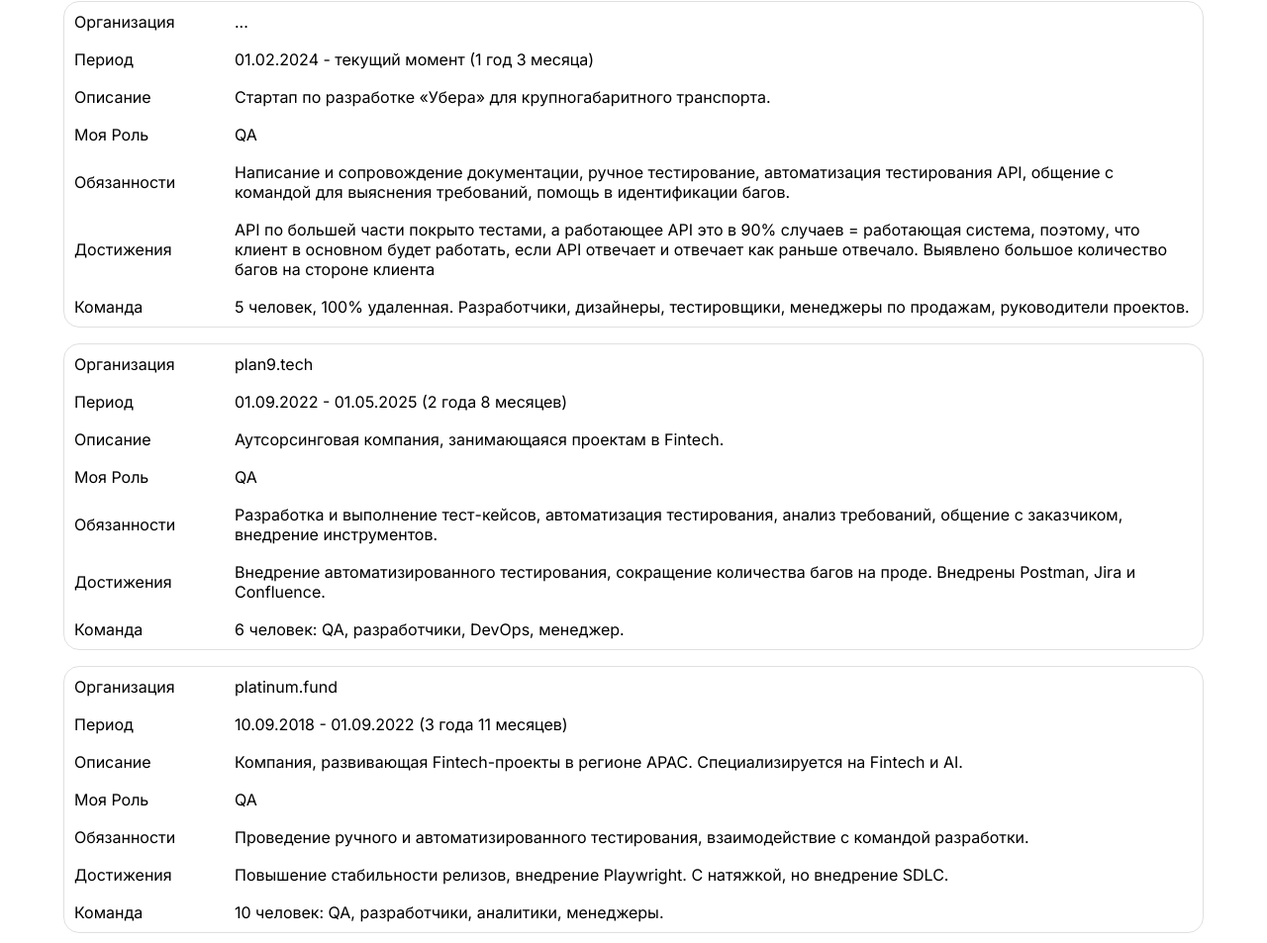
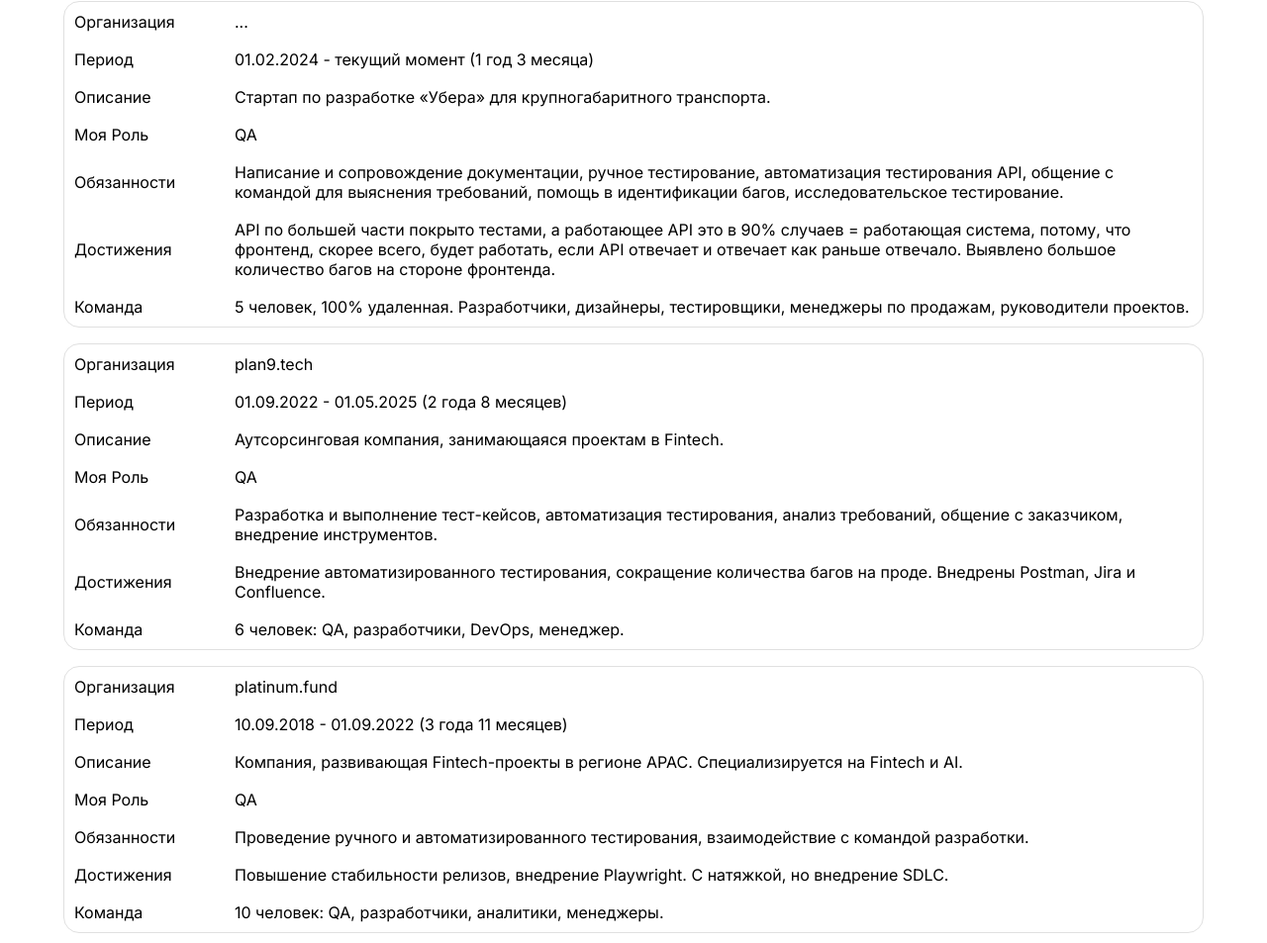
Before and after one commit to recherches-meteorologiques/recherches-meteorologiques.github.io, a website: page index.html in a window 1280 px wide. Shown: the part 1221-2174 px from the top of the page at 99% size. Drawn offline with Linux system fonts and the light colour scheme.

Commit message:
fix: Typo.

```diff
--- a/index.html
+++ b/index.html
@@ -139,7 +139,8 @@
 						<td>Обязанности</td>
 						<td>
 							Написание и сопровождение документации, ручное тестирование, автоматизация тестирования API,
-							общение с командой для выяснения требований, помощь в идентификации багов.
+							общение с командой для выяснения требований, помощь в идентификации багов, исследовательское
+							тестирование.
 						</td>
 					</tr>
 					<tr>
@@ -147,9 +148,9 @@
 						<td>
 							API по большей части покрыто тестами, а работающее API это в 90% случаев = работающая
 							система,
-							поэтому, что клиент в основном будет работать, если API отвечает и отвечает как раньше
+							потому, что фронтенд, скорее всего, будет работать, если API отвечает и отвечает как раньше
 							отвечало.
-							Выявлено большое количество багов на стороне клиента
+							Выявлено большое количество багов на стороне фронтенда.
 						</td>
 					</tr>
 					<tr>
```
